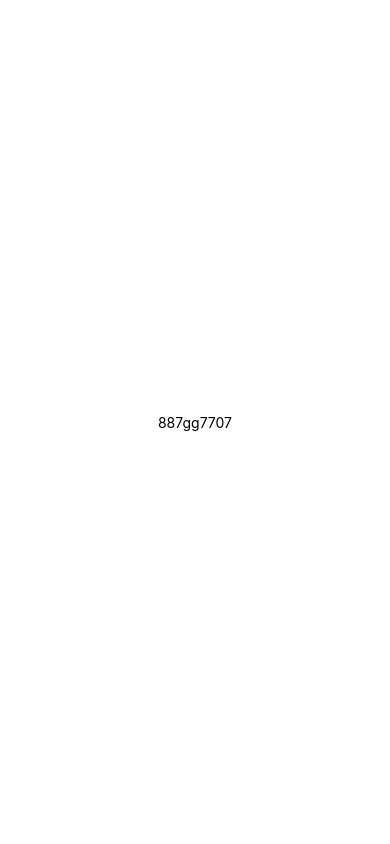
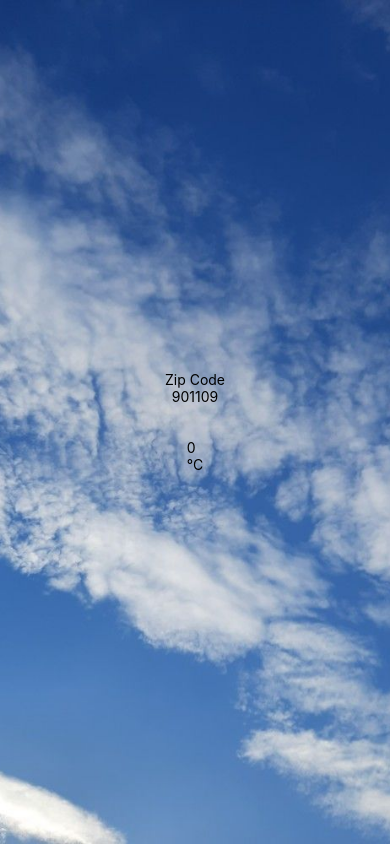
Before and after one commit to ratspin/3SA04, a React Native app: screen / in a window 390 px wide. Built offline with nearby package versions, Linux system fonts and the light colour scheme.

Commit message:
Components and Image Background

```diff
--- a/App.js
+++ b/App.js
@@ -6,7 +6,7 @@ import Weather from './components/weather';
 export default function App() {
   return (
     <View style={styles.container}>
-      <Weather zipCode="887gg7707"/>
+      <Weather zipCode="901109"/>
       <StatusBar style="auto" />
     </View>
   );
--- /dev/null
+++ b/components/Forecast.js
@@ -0,0 +1,14 @@
+
+import React from 'react';
+import { Text, View } from 'react-native';
+
+export default function Forecast(props) {
+    return (
+        <View>
+            <Text>{props.main}</Text>
+            <Text>{props.description}</Text>
+            <Text>{props.temp}</Text>
+            <Text>°C</Text>
+        </View>
+    );
+   }
--- a/components/Weather.js
+++ b/components/Weather.js
@@ -1,11 +1,34 @@
-import React from 'react';
-import { Text } from 'react-native';
-export default function Weather(props){
-    return(
-        <Text>{props.zipCode}</Text>
-
-    );
+import React, { useEffect, useState } from 'react'
+import { Text, StyleSheet, ImageBackground } from 'react-native'
+import Forecast from './Forecast';
 
 
 
+
+export default function Weather(props)
+
+
+{
+    const [forecastInfo, setForecastInfo] = useState({
+        main: ' ',
+        description: ' ',
+        temp: 0
+        })
+
+    return(
+            <ImageBackground source={require('../bg.jpg')} style={styles.backdrop}>
+            <Text>Zip Code</Text>
+            <Text>{props.zipCode}</Text>
+            <Forecast {...forecastInfo}/>
+            </ImageBackground>
+    );
 }
+
+const styles = StyleSheet.create({
+    backdrop: {
+    alignItems: 'center',
+    justifyContent: 'center',
+    width: '100%',
+    height: '100%'
+    },
+   });
```
Also changed, not shown: bg.jpg (added).
